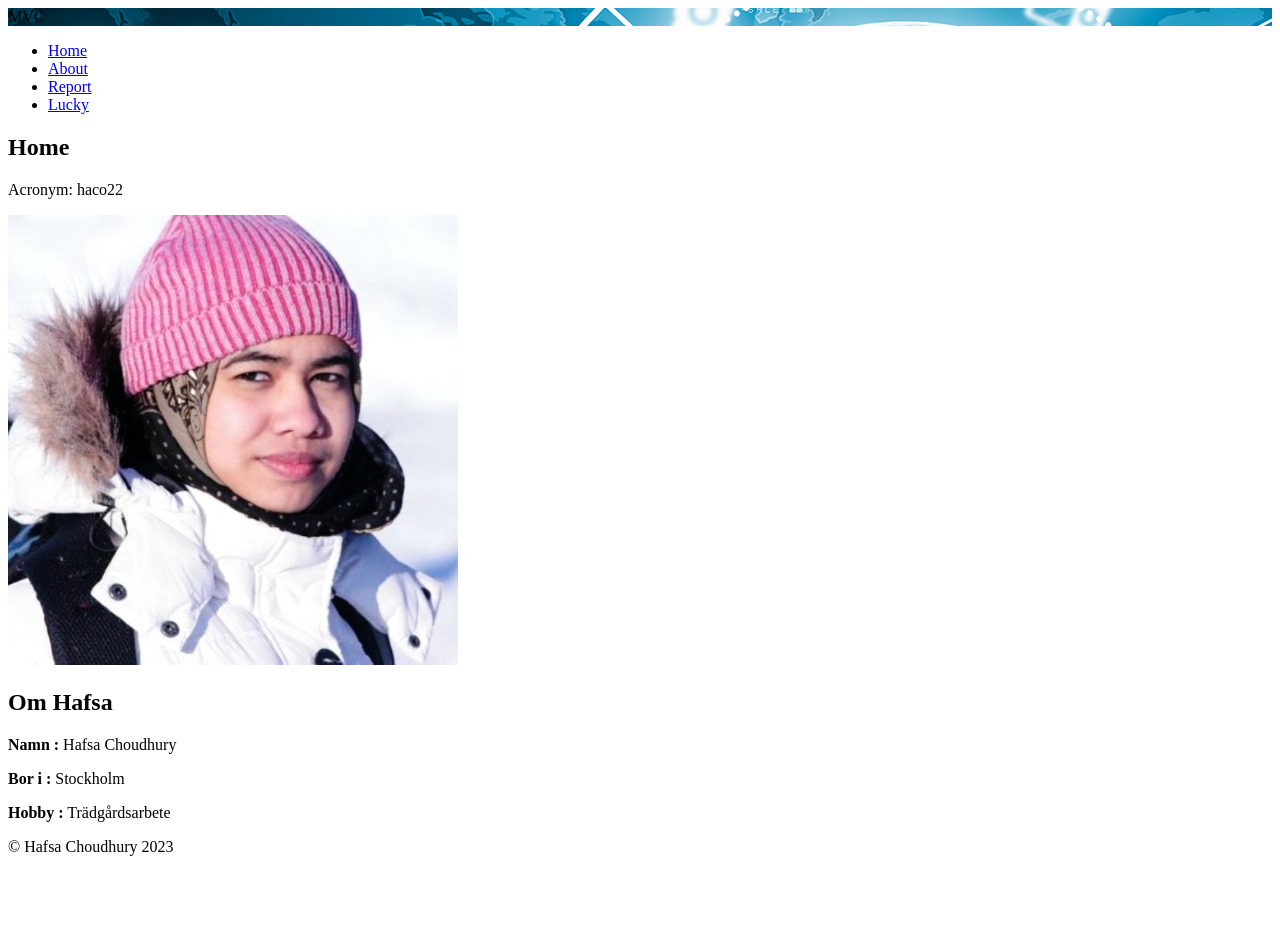
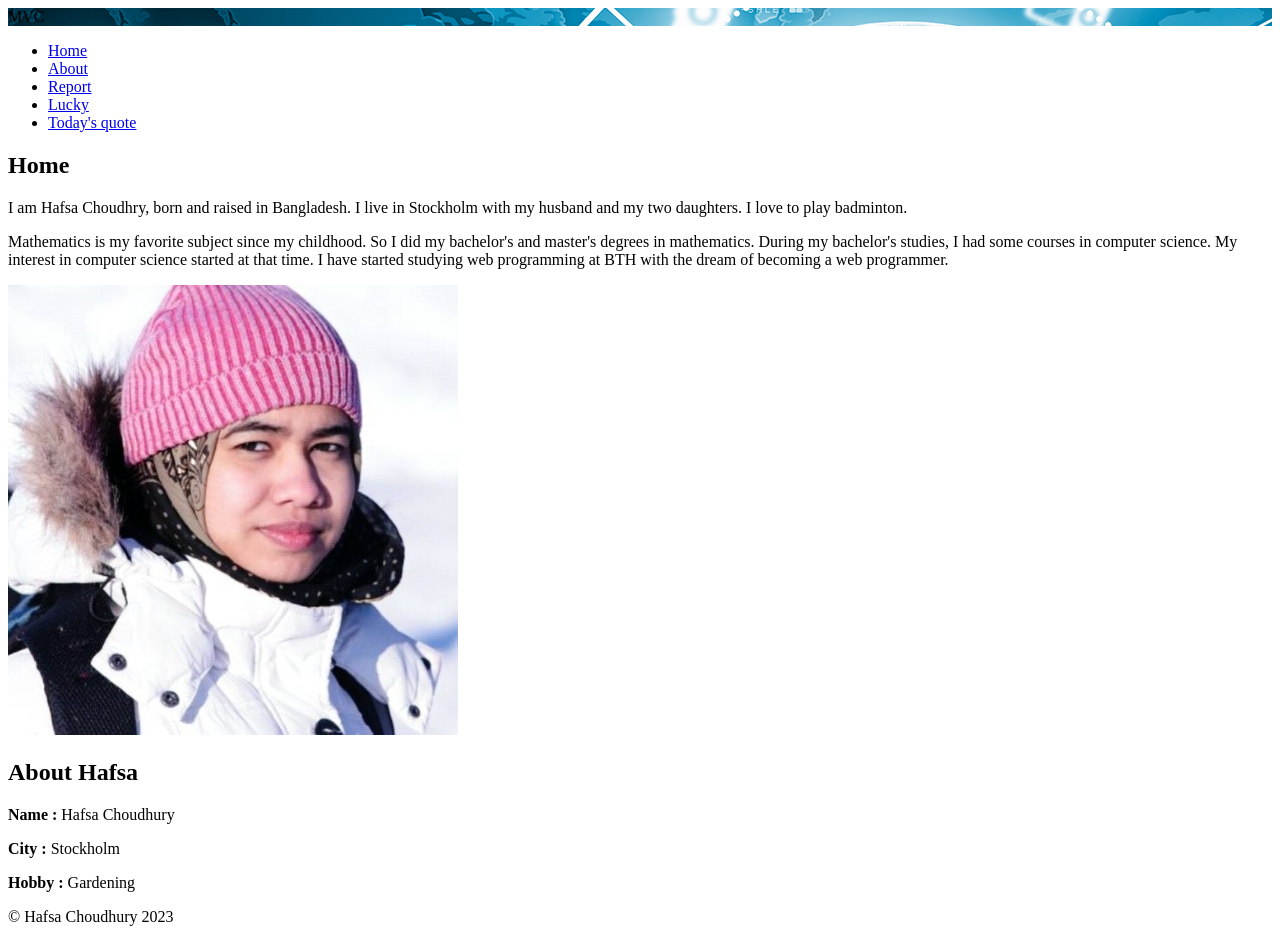
Before and after one commit to hafsaChy/mvc, a Symfony app: template templates/home.html.twig in a window 1280 px wide. Before the commit the page ends 856 px from the top, so only its background shows below. Run offline with Twig, Linux system fonts and the light colour scheme; the template is opened without the code that fills it, so the values that code supplies are empty; some libraries are stand-ins or nearby versions.

Commit message:
report for kmom01

```diff
--- a/assets/styles/header.css
+++ b/assets/styles/header.css
@@ -2,7 +2,7 @@
 
 .site-header {
     background-size: cover;
-    height: 15rem;
+    height: 12rem;
 }
 
 .site-title {
--- a/templates/base.html.twig
+++ b/templates/base.html.twig
@@ -25,7 +25,7 @@
                 <li><a href="{{ path('about') }}">About</a></li>
                 <li><a href="{{ path('report') }}">Report</a></li>
                 <li><a href="{{ path('lucky') }}">Lucky</a></li>
-
+                <li><a href="{{ path('quote') }}">Today's quote</a></li>
             </ul>
         </nav>
         {# <main>{% block body %}{% endblock %}</main> #}
--- a/templates/home.html.twig
+++ b/templates/home.html.twig
@@ -8,16 +8,18 @@
         <article class="article">
 
         <h1>Home</h1>
-        <p> Acronym: haco22</p>
-        <img src="{{ asset('img/me.jpeg') }}" alt="me">
+        <p> I am Hafsa Choudhry, born and raised in Bangladesh. I live in Stockholm with my husband and my two daughters. I love to play badminton.</p>
+
+        <p>Mathematics is my favorite subject since my childhood. So I did my bachelor's and master's degrees in mathematics. During my bachelor's studies, I had some courses in computer science. My interest in computer science started at that time. I have started studying web programming at BTH with the dream of becoming a web programmer.</p>
+        <img src="{{ asset('img/me.jpeg') }}" alt="me" class="img-me">
         </article>
     </main>
 
     <aside class="aside">
-        <h2> Om Hafsa</h2>
-        <p> <b>Namn :</b> Hafsa Choudhury</p>
-        <p> <b>Bor i :</b> Stockholm</p>
-        <p> <b>Hobby :</b> Trädgårdsarbete</p>
+        <h2> About Hafsa</h2>
+        <p> <b>Name :</b> Hafsa Choudhury</p>
+        <p> <b>City :</b> Stockholm</p>
+        <p> <b>Hobby :</b> Gardening</p>
     </aside>
 </div>
 {% endblock %}
--- a/templates/lucky.html.twig
+++ b/templates/lucky.html.twig
@@ -5,7 +5,7 @@
 {% block body %}
     <main class="lucky">
         <h1>Lucky bird</h1>
-        <p>Welcome to the lucky page.</p>
+        <p>Welcome to the lucky bird page.</p>
         <p>Your lucky bird is: {{ bird }}</p>
         <p><img src="img/{{ img_bird }}" height= "420" width= "640" alt="{{ img_bird }}" class ="center">
         </p>
--- a/templates/report.html.twig
+++ b/templates/report.html.twig
@@ -22,7 +22,9 @@
     <main class="main">
         <article class="article">
             <h2 id="kmom01">kmom01 </h2>
-            <p>kmom01</p>
+                <p>Objektorienterad programmering eller OOPs hänvisar till språk som använder objekt i programmering. Jag har erfarenhet av att arbeta med objektorienterad programmering i python. De två huvudaspekterna av OOP är klasser och objekt. Medan klassen är ritningen, är en instans av en klass ett objekt. Klasser används för att skapa användardefinierade datastrukturer. Varje klass har en konstruktör. En konstruktor låter oss initiera ett objekts egenskaper när objektet skapas. Klassen har också attribut och metoder. Ett attribut definierar en viss egenskap hos ett objekt, element eller fil. Funktioner som definieras i klass kallas metoder.</p>
+                <p>I PHP definieras klass genom att använda nyckelordet <i>class</i>, följt av klassens namn och ett par måsvingar ( <i>{}</i> ). Alla dess properties och metoder går in i måsvingarna. Klassnamn måste deklareras i <i>StudlyCaps</i> och metodnamn måste deklareras i <i>camelCase</i>. Syntaxen för att definiera konstruktorn är funktionen <i>__construct()</i>. <i>Namespaces</i> används för att undvika kollisionen med andra klasser med samma namn. Jag har skrivit php-koden för att skapa rutter i src/controller-mappen. Alla template filer som ska renderas sparas i templates mappen. Templatemotorn <i>twig</i> användas här.</p>
+                <p>Jag hittade alla kapitlen i artikeln "PHP The Right Way" är viktiga. Men jag vill veta mer om <i>Coding Practices, Databases, Testing</i> och <i>Templating</i> i den här artikeln. Att definiera klass i PHP, skapa rutter är min TIL i denna kmom.</p>
             <h2 id="kmom02">kmom02</h2>
             <p>kmom02</p>
             <h2 id="kmom03">kmom03</h2>
```
Also changed, not shown: assets/styles/main.css (+9 -0 lines), src/Controller/MeControllerJson.php (+10 -7 lines), src/Controller/MeControllerTwig.php (+3 -5 lines), templates/about.html.twig (+5 -5 lines), public/.htaccess.
